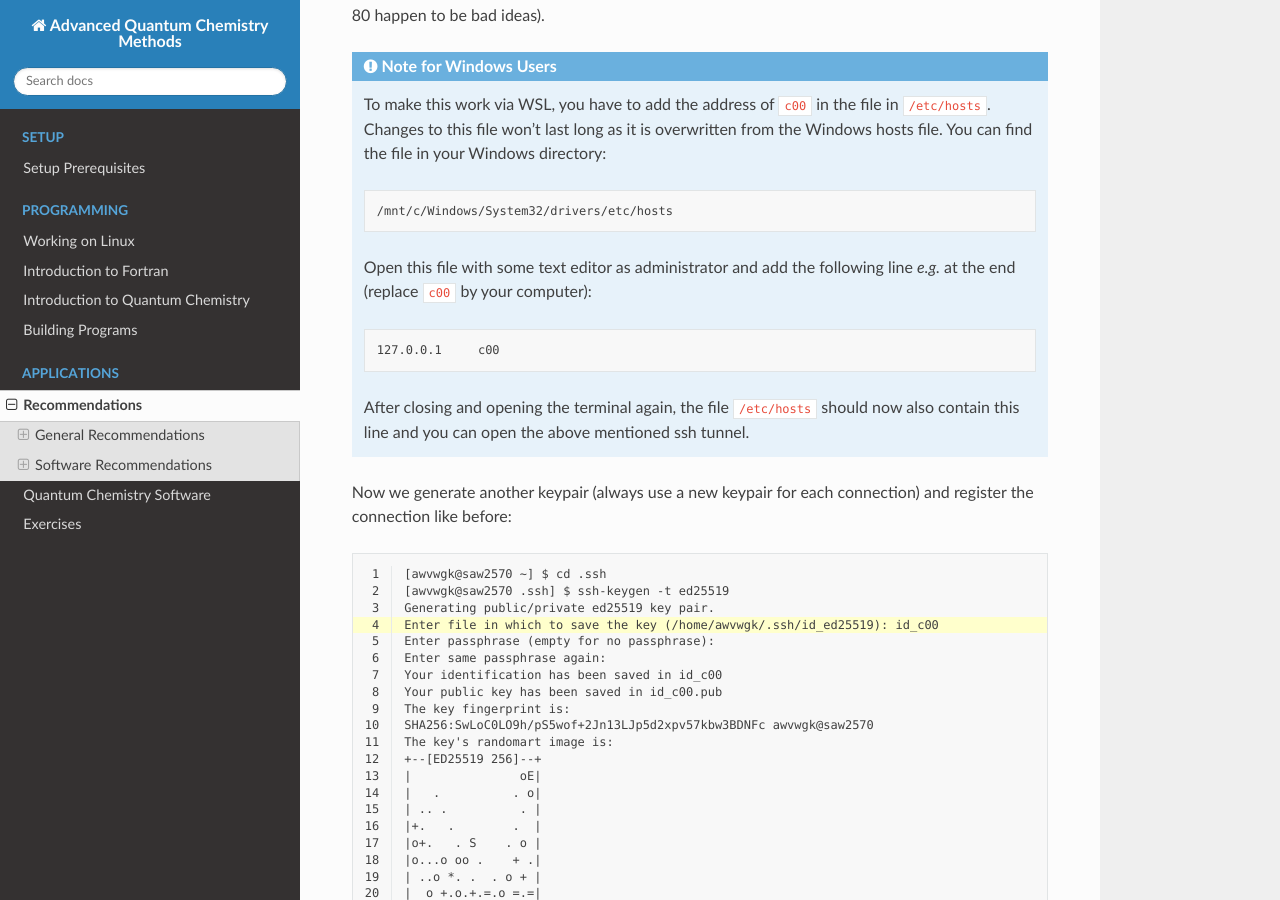
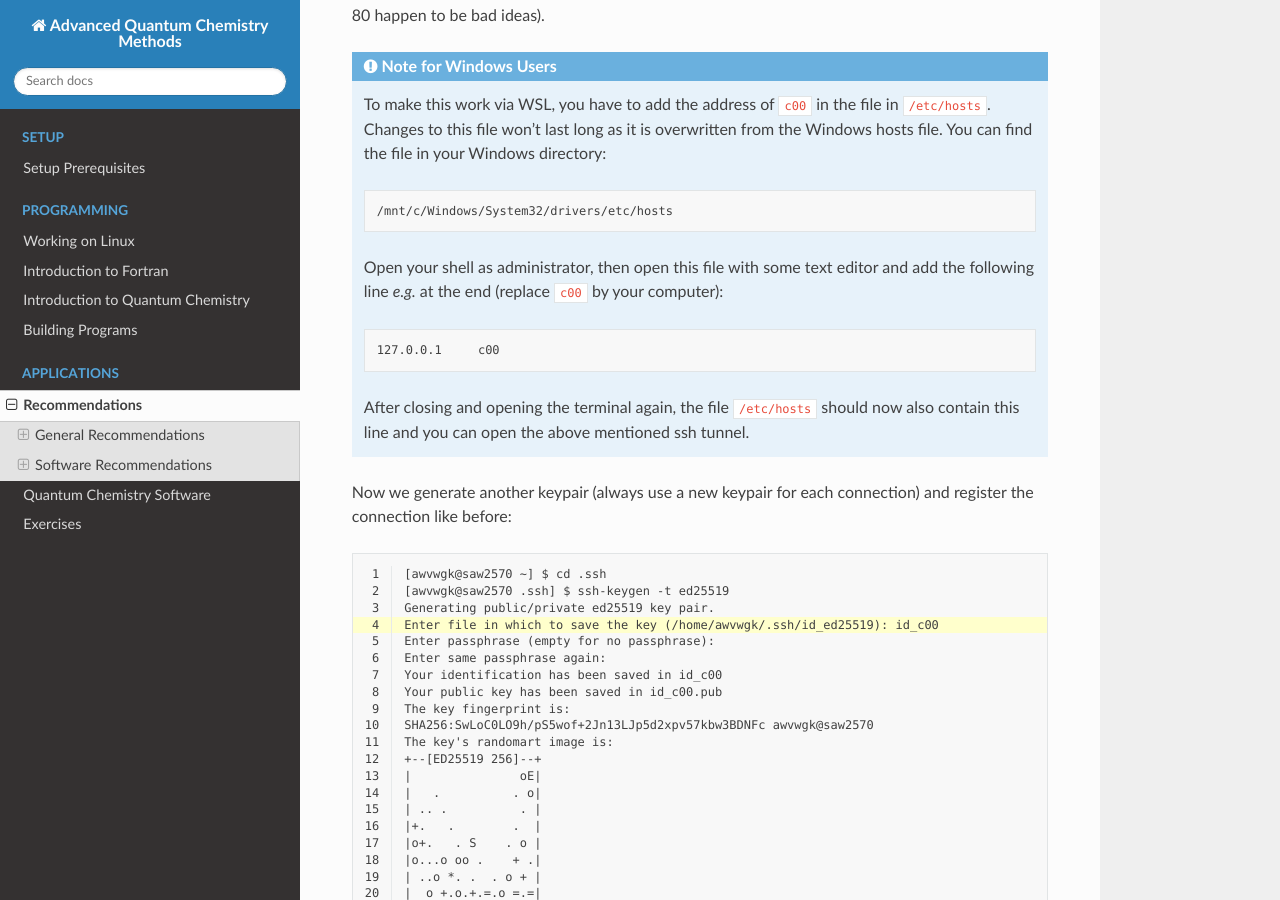
Before and after one commit to grimme-lab/qc2-teaching, a Sphinx documentation site: the page built from doc/recommendations_application-part.rst, in a window 1280 px wide and 900 px high, scrolled down 5313 px. Built offline with Sphinx 7.4.7 and the Read the Docs theme 2.0.0, drawn with Linux system fonts in a browser that asks for light colours.

Commit message:
Change /etc/hosts for Windows Users

```diff
--- a/doc/recommendations_application-part.rst
+++ b/doc/recommendations_application-part.rst
@@ -258,7 +258,7 @@ Choose any number you like, but try to not use one of the crucial ports from you
 
       /mnt/c/Windows/System32/drivers/etc/hosts
 
-   Open this file with some text editor as administrator and add the following line *e.g.*
+   Open your shell as administrator, then open this file with some text editor and add the following line *e.g.*
    at the end (replace ``c00`` by your computer):
 
    .. code-block:: none
```
